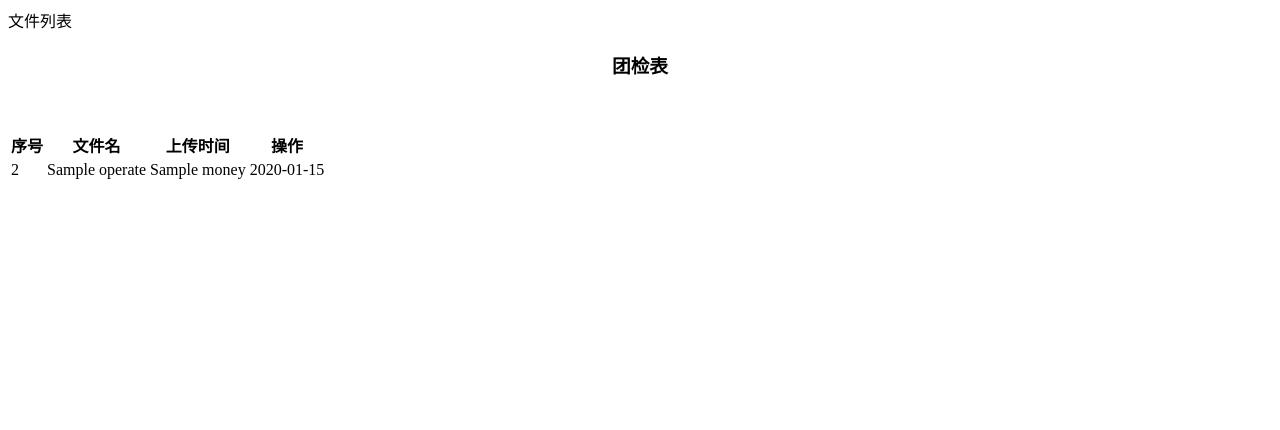
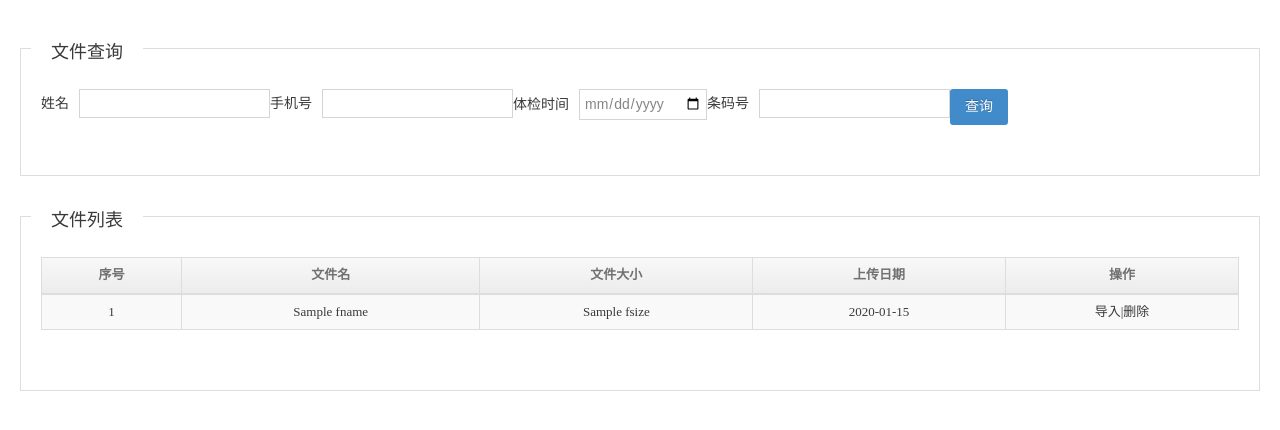
Before and after one commit to Junisyoan/sourcecode, a Java web app: template WebContent/WEB-INF/medical_workstation/file-list.jsp in a window 1280 px wide. Shown: the top 430 px of the page. Run offline with Spring Boot 4, a stand-in JSP engine, Linux system fonts and the light colour scheme; the template is opened without the code that fills it: most values are stand-ins (such as "Sample title", 1, 10 or a date in 2020); the project's own start-up code is not run, and a stand-in starts its controllers and pages; some libraries are stand-ins or nearby versions.

Commit message:
Update file-list.jsp

```diff
--- a/WebContent/WEB-INF/medical_workstation/file-list.jsp
+++ b/WebContent/WEB-INF/medical_workstation/file-list.jsp
@@ -1,38 +1,73 @@
-<%@ page language="java" contentType="text/html; charset=UTF-8"
-    pageEncoding="UTF-8"%>
+<%@ page language="java" import="java.util.*"
+	contentType="text/html;  charset=UTF-8" pageEncoding="UTF-8"%>
 
-<%@ taglib prefix="c" uri="http://java.sun.com/jsp/jstl/core"%>
-<!DOCTYPE html>
-<html>
-<head>
 <%
 	String path = request.getScheme() + "://" + request.getServerName() + ":" + request.getServerPort()
 			+ request.getContextPath() + "/";
 %>
-<meta charset="UTF-8">
-<title>文件列表</title>
+<%@ taglib prefix="c" uri="http://java.sun.com/jsp/jstl/core"%>
+<!DOCTYPE html PUBLIC "-//W3C//DTD XHTML 1.0 Transitional//EN" "http://www.w3.org/TR/xhtml1/DTD/xhtml1-transitional.dtd">
+<html xmlns="http://www.w3.org/1999/xhtml">
+<head>
+<meta http-equiv="Content-Type" content="text/html; charset=utf-8" />
+<link href="<%=path%>assets/css/bootstrap.min.css" rel="stylesheet" />
+<link rel="stylesheet" href="<%=path%>assets/css/font-awesome.min.css" />
+<!--[if IE 7]>
+    <link rel="stylesheet" href="assets/css/font-awesome-ie7.min.css" />
+  <![endif]-->
+<link rel="stylesheet" href="<%=path%>assets/css/ace.min.css" />
+<link rel="stylesheet" href="<%=path%>css/style.css" />
+<title>项目接收</title>
 </head>
+
 <body>
+	<div class="page-content">
+		<div class="gys_style">
+			<div class="Manager_style">
+				<div class="title_name">文件查询</div>
+				<!-- 查询条码号 -->
+				<form method="post" action="">
+					<ul class="search_content clearfix">
+						<li>
+						<label class="lf">
+							姓名<input name="name" type="text" class="text_add" />
+						</label>
+						<label class="lf">
+							手机号<input name="phone" type="text" class="text_add" />
+						</label>
+						<label class="lf">
+							体检时间<input name="time" type="date" class="text_add" />
+						</label>
+						<label class="lf">
+							条码号<input name="code" type="text" class="text_add" />
+						</label>
+							<button type="submit" class="btn btn-primary" class="btn_search">查询</button>
+						</li>
+					</ul>
+				</form>
+			</div>
+		</div>
+
 		<div class="Manager_style">
 			<span class="title_name">文件列表</span>
-		<h3 align="center">团检表</h3>
-		<p>&nbsp;</p>
 			<table class="table table-striped table-bordered table-hover">
 				<thead>
 					<tr>
 						<th>序号</th>
 						<th>文件名</th>
-					<th>上传时间</th>
+						<th>文件大小</th>
+						<th>上传日期</th>
 						<th>操作</th>
 					</tr>
 				</thead>
 				<tbody>
-				<c:forEach items="${listFile}" var="l">
+					<c:forEach items="${listFile}" var="l" varStatus="s">
 						<tr>
-						<td>${l.file_id + 1}</td>
-						<td>${l.operate}</td>
-						<td>${l.money}</td>
-						<td>${l.time}</td>
+							<td>${s.count}</td>
+							<td>${l.fname}</td>
+							<td>${l.fsize}</td>
+							<td>${l.ftime}</td>
+							<td>导入|删除</td>
 						</tr>
 					</c:forEach>
 				</tbody>
```
Lines whose indentation alone changed are shown as unchanged.
